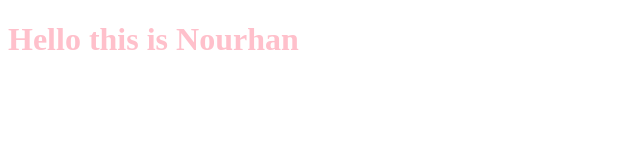
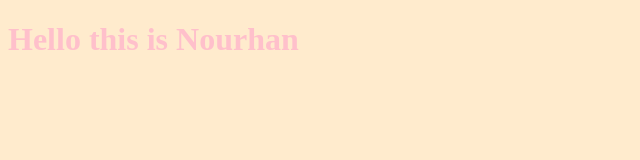
Before and after one commit to Nourhanbd/my-project, a plain HTML site: page index.html in a window 1280 px wide. Shown: the whole page, without its empty margins (0-640 px from the left). Drawn offline with Linux system fonts and the light colour scheme.

Commit message:
changing background color in css file

```diff
--- a/style.css
+++ b/style.css
@@ -1,3 +1,6 @@
 h1{
     color: pink;
 }
+body{
+    background-color: blanchedalmond
+}
```
